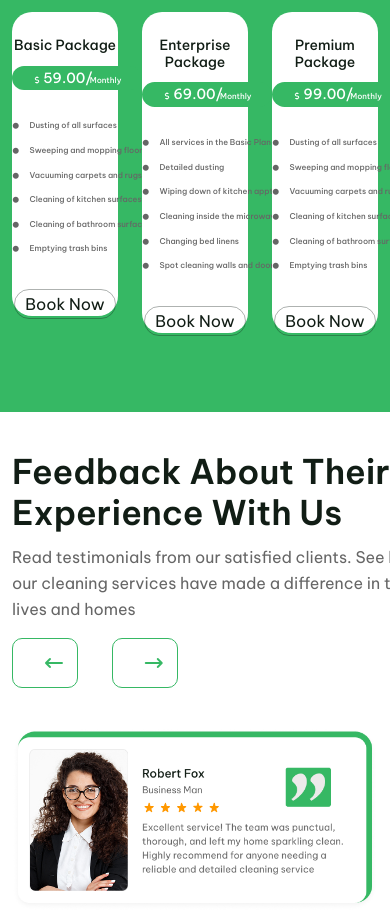
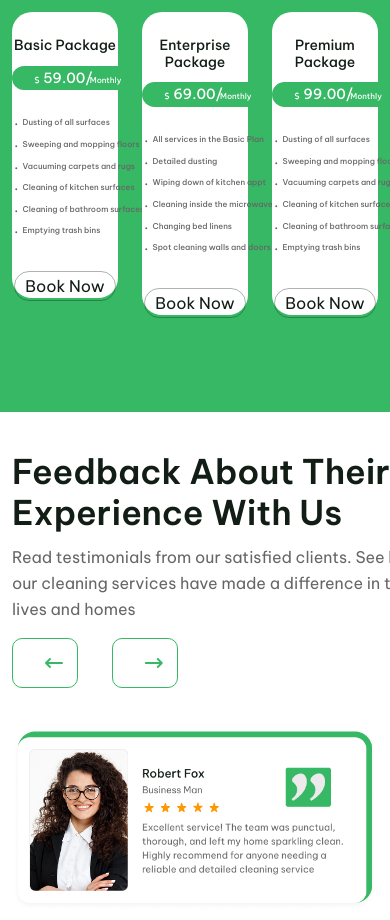
Before and after one commit to tayonch/ProCleaning, a plain HTML site: page index.html in a window 390 px wide. Shown: the part 6140-7060 px from the top of the page. Drawn offline with Linux system fonts and the light colour scheme; a web font is replaced by a local one.

Commit message:
price font awsome fz

```diff
--- a/css/media.css
+++ b/css/media.css
@@ -503,9 +503,10 @@ color: #666666;
 margin-top: 12px;
 }
 .pricecardtext h6 i{
-font-size: 6px;
-margin-right: 10px;
+font-size: 2px;
+margin-right: 5px;
 margin-top: 5px;
+margin-left: 3px;
 }
 .pricebtnbtm {
    margin-top: -18px;
```
